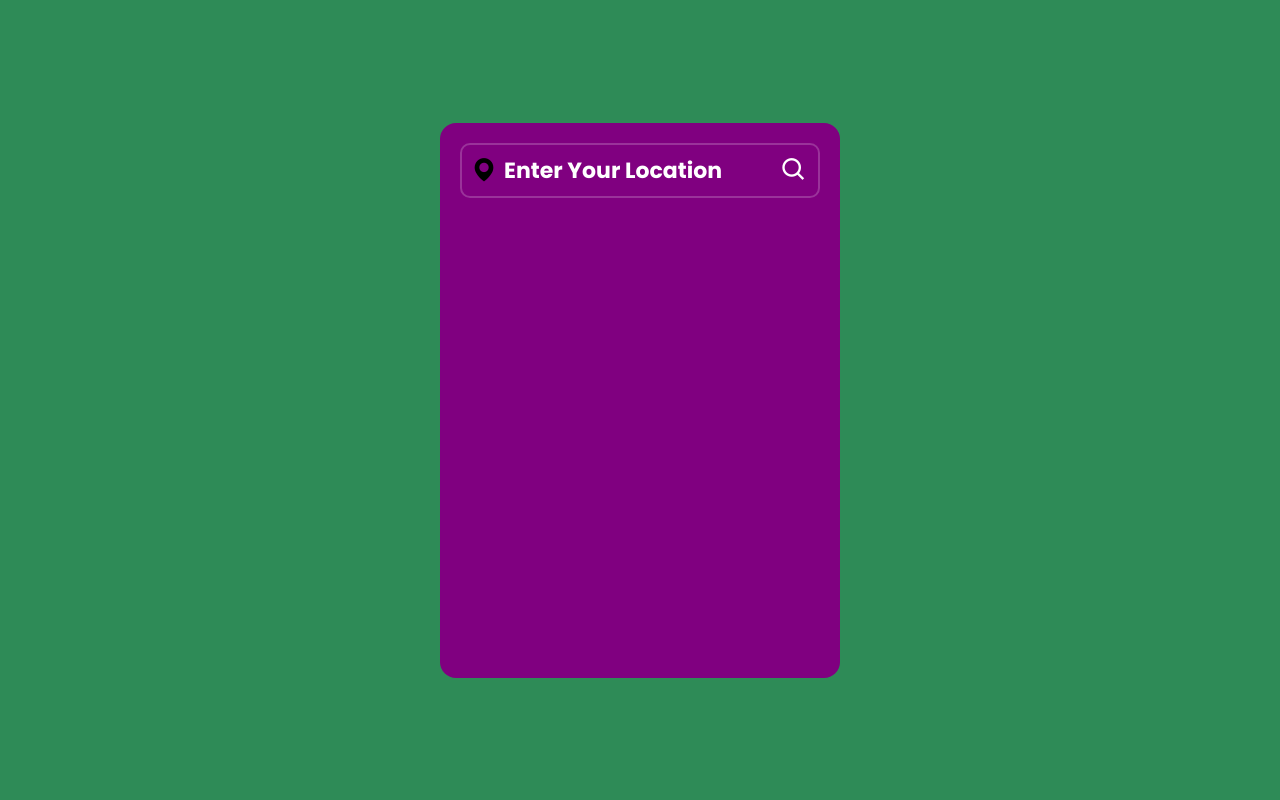
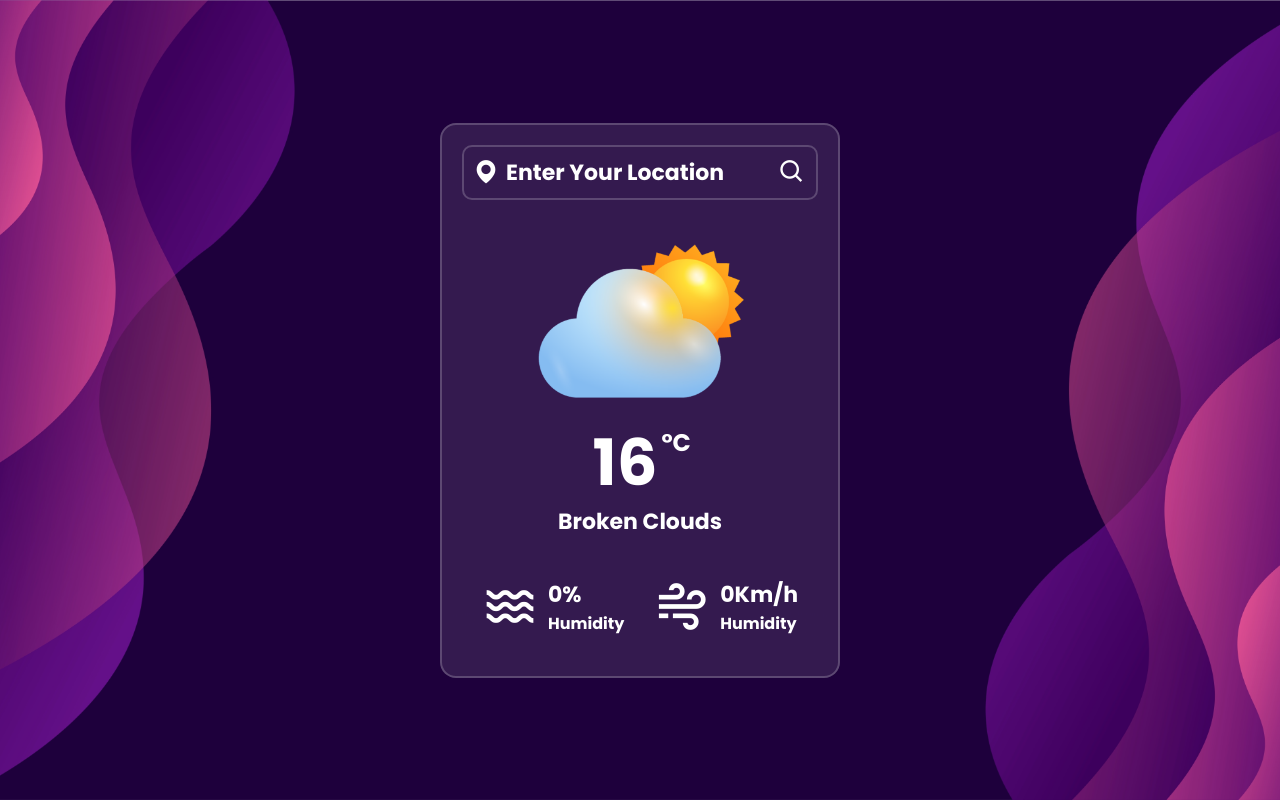
Before and after one commit to DilushiJayasinghe/Electron-Weather-App, a website: page src/index.html in a window 1280 px wide. Drawn offline with nearby package versions, Linux system fonts and the light colour scheme.

Commit message:
Complete the form

```diff
--- a/src/index.html
+++ b/src/index.html
@@ -1,11 +1,13 @@
 <!DOCTYPE html>
 <html>
+
 <head>
   <meta charset="utf-8">
   <title>Weather App</title>
   <link rel="stylesheet" href="style.css">
   <link href='https://unpkg.com/boxicons@2.1.4/css/boxicons.min.css' rel='stylesheet'>
 </head>
+
 <body>
 
   <div class="container">
@@ -18,7 +20,33 @@
     <div class="weather-box">
       <div class="box">
         <div class="info-weather">
-            <img src="" alt="">
+          <div class="weather">
+            <img src="images/cloud.png">
+            <p class="temperature">16 <span>°C</span></p>
+            <p class="description">Broken Clouds</p>
+          </div>
+        </div>
+      </div>
+    </div>
+
+    <div class="weather-details">
+      <div class="humidity">
+        <i class='bx bx-water'></i>
+        <div class="text">
+          <div class="info-humidity">
+            <span>0%</span>
+          </div>
+          <p>Humidity</p>
+        </div>
+      </div>
+
+      <div class="wind">
+        <i class='bx bx-wind' ></i>
+        <div class="text">
+          <div class="info-wind">
+            <span>0Km/h</span>
+          </div>
+          <p>Humidity</p>
         </div>
       </div>
     </div>
@@ -29,4 +57,5 @@
 
   <script src="script.js"></script>
 </body>
+
 </html>
--- a/src/style.css
+++ b/src/style.css
@@ -12,16 +12,21 @@ body{
     justify-content: center;
     align-items: center;
     min-height: 100vh;
-    background: seagreen;
+    background: url('images/background.jpg');
+    background-size: cover;
+    background-position: center;
 }
 
 .container{
     position: relative;
     width: 400px;
     height: 555px;
-    background: purple;
+    background: rgba(255, 255, 255, .1);
+    backdrop-filter: blur(30px);
+    border: 2px solid rgba(255, 255, 255, .2);
     border-radius: 16px;
     padding: 20px;
+    color: #fff;
 }
 
 .search-box{
@@ -71,3 +76,69 @@ body{
     padding: 0 40px 0 5px;
     cursor: pointer;
 }
+
+.weather-box{
+    text-align: center;
+    margin: 40px 0;
+}
+
+.weather-box img{
+    width: 60%;
+}
+
+.weather-box .temperature{
+    position: relative;
+    font-size: 64px;
+    line-height: 1;
+    font-weight: 700;
+    margin: 20px 0 10px -30px;
+}
+
+.weather-box .temperature span{
+    position: absolute;
+    font-size: 24px;
+    margin-left: 4px;
+}
+
+.weather-box .description{
+    font-size: 22px;
+    font-weight: 500;
+    text-transform: capitalize;
+}
+
+.weather-details{
+    position: absolute;
+    bottom: 40px;
+    left: 0;
+    width: 100%;
+    padding: 0 20px;
+    display: flex;
+}
+
+.weather-details .humidity,
+.weather-details .wind{
+    display: flex;
+    align-items: center;
+    width: 50%;
+}
+
+.weather-details .humidity{
+    padding-left: 20px;
+    justify-content: flex-start;
+}
+
+.weather-details .wind{
+    padding-right: 20px;
+    justify-content: flex-end;
+}
+
+.weather-details i{
+    font-size: 56px;
+    margin-right: 10px;
+}
+
+.weather-details span{
+    display: inline-block;
+    font-size: 22px;
+    font-weight: 500;
+}
```
Lines whose indentation alone changed are shown as unchanged.
